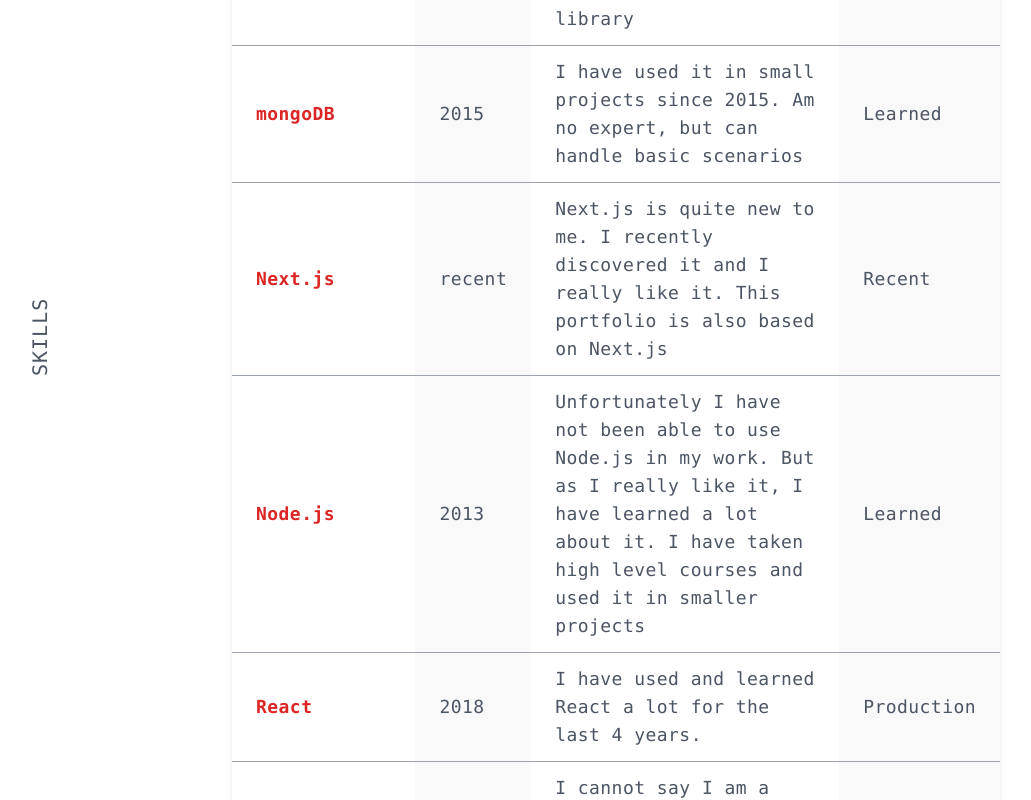
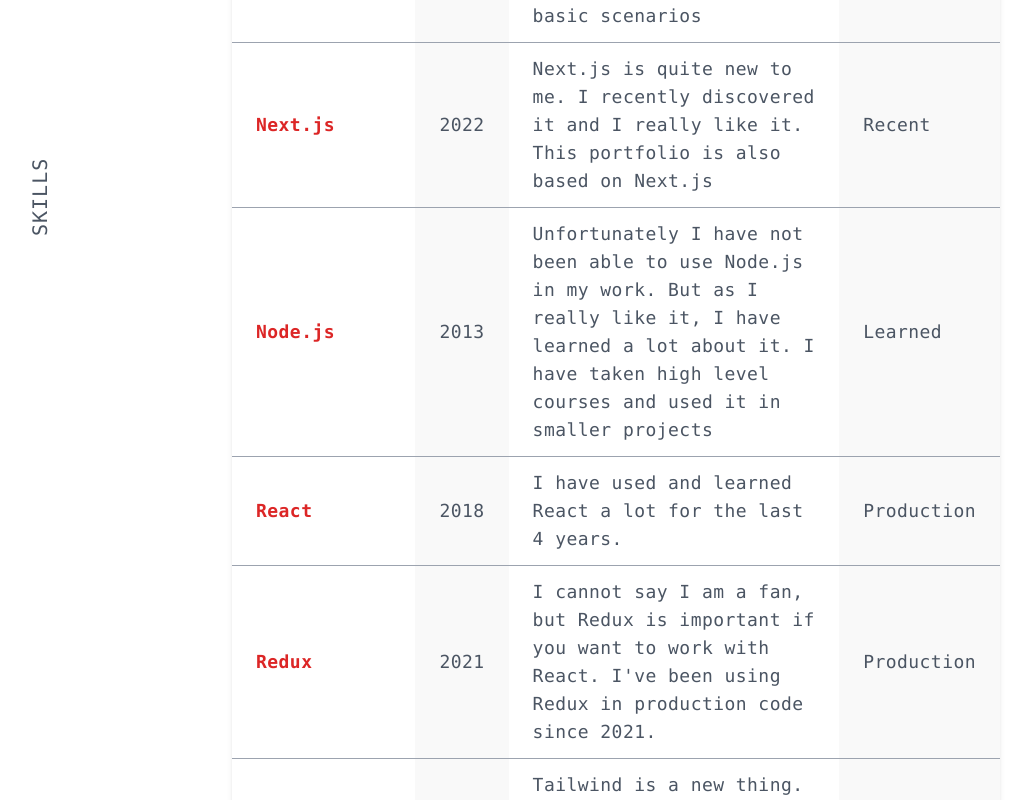
Before and after one commit to liisi29/portfolio, a Next.js app: page /skills in a window 1280 px wide. Shown: the part 1951-2751 px from the top of the page, without its empty margins (24-1055 px from the left). Built offline with nearby package versions, Linux system fonts and the light colour scheme.

Commit message:
Fixed skills data

```diff
--- a/data/skills.ts
+++ b/data/skills.ts
@@ -36,11 +36,11 @@
     javascript: {key: "javascript", text: "Javascript",     since: "2013"},
     less:       {key: "less",       text: "Less",           since: "2016"},
     mongo:      {key: "mongo",      text: "mongoDB",        since: "2015"},
-    nextjs:     {key: "nextjs",     text: "Next.js",        since: "recent"},
+    nextjs:     {key: "nextjs",     text: "Next.js",        since: "2022"},
     node:       {key: "node",       text: "Node.js",        since: "2013"},
     react:      {key: "react",      text: "React",          since: "2018"},
     redux:      {key: "redux",      text: "Redux",          since: "2021"},
-    tailwind:   {key: "tailwind",   text: "Tailwind.css",   since: "recent"},
+    tailwind:   {key: "tailwind",   text: "Tailwind.css",   since: "2022"},
     typescript: {key: "typescript", text: "Typescript",     since: "2016"},
     rest:       {key: "rest",       text: "REST api",       since: "2016"},
     jest:       {key: "jest",       text: "Jest",           since: "2021"},
```
